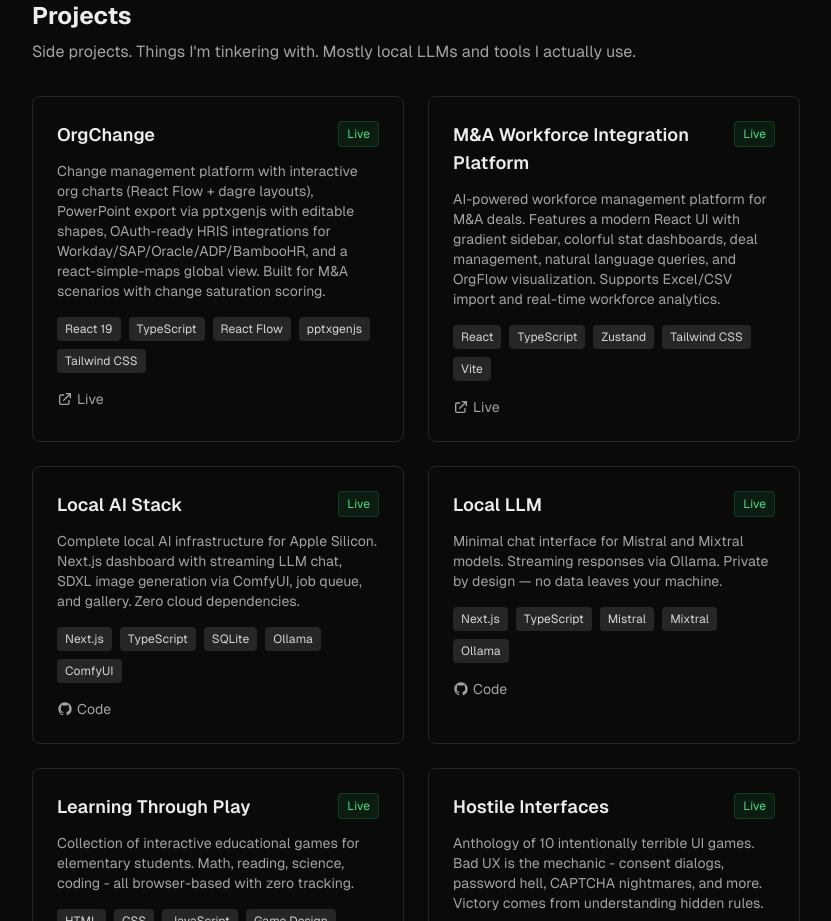
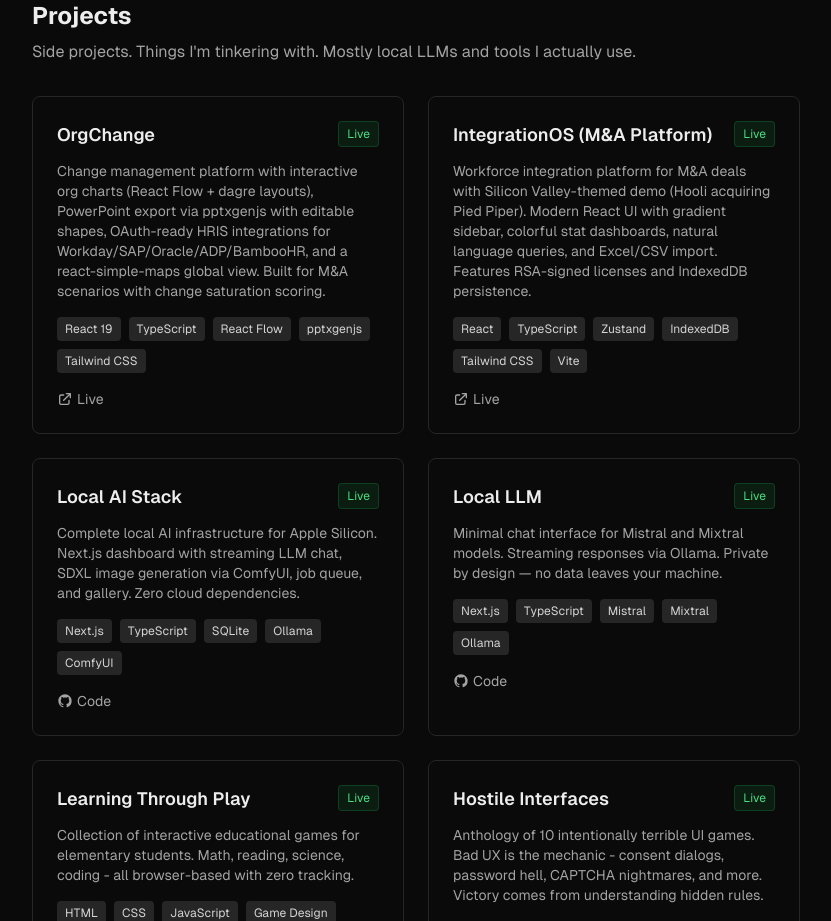
Before and after one commit to joshduffy/joshduffy.dev, a Next.js app: page / in a window 1280 px wide. Shown: the part 880-1801 px from the top of the page, without its empty margins (224-1055 px from the left). Built offline with nearby package versions, Linux system fonts and the light colour scheme.

Commit message:
Update M&A Platform project with Silicon Valley demo

```diff
--- a/src/components/Projects.tsx
+++ b/src/components/Projects.tsx
@@ -19,10 +19,10 @@ const projects: Project[] = [
     status: "Live",
   },
   {
-    title: "M&A Workforce Integration Platform",
+    title: "IntegrationOS (M&A Platform)",
     description:
-      "AI-powered workforce management platform for M&A deals. Features a modern React UI with gradient sidebar, colorful stat dashboards, deal management, natural language queries, and OrgFlow visualization. Supports Excel/CSV import and real-time workforce analytics.",
-    tech: ["React", "TypeScript", "Zustand", "Tailwind CSS", "Vite"],
+      "Workforce integration platform for M&A deals with Silicon Valley-themed demo (Hooli acquiring Pied Piper). Modern React UI with gradient sidebar, colorful stat dashboards, natural language queries, and Excel/CSV import. Features RSA-signed licenses and IndexedDB persistence.",
+    tech: ["React", "TypeScript", "Zustand", "IndexedDB", "Tailwind CSS", "Vite"],
     live: "https://ma-platform-browser.vercel.app",
     status: "Live",
   },
```
